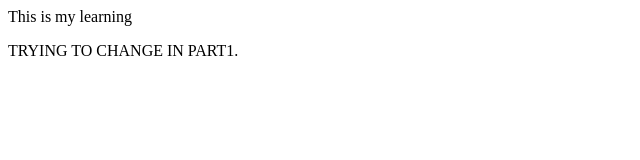
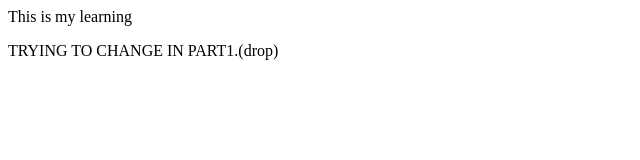
Before and after one commit to Pujaprabhakar/newfolderlearn, a plain HTML site: page index.html in a window 1280 px wide. Shown: the full height of the page, 0-640 px from the left. Drawn offline with Linux system fonts and the light colour scheme.

Commit message:
Add drop

```diff
--- a/index.html
+++ b/index.html
@@ -1,2 +1,2 @@
 This is my learning
-<p>TRYING TO CHANGE IN PART1.</p>
+<p>TRYING TO CHANGE IN PART1.(drop)</p>
```
